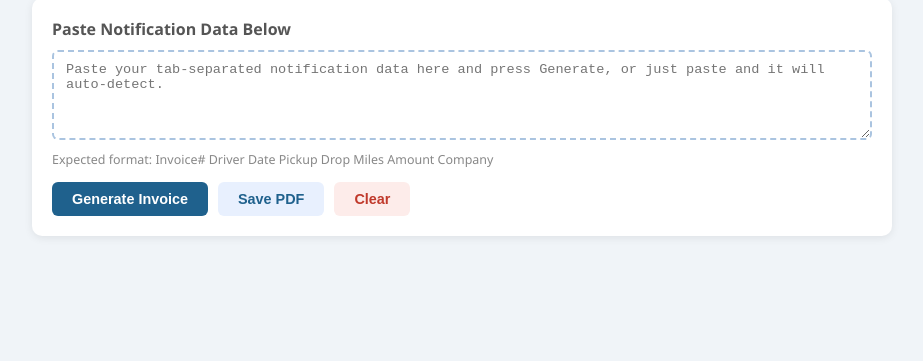
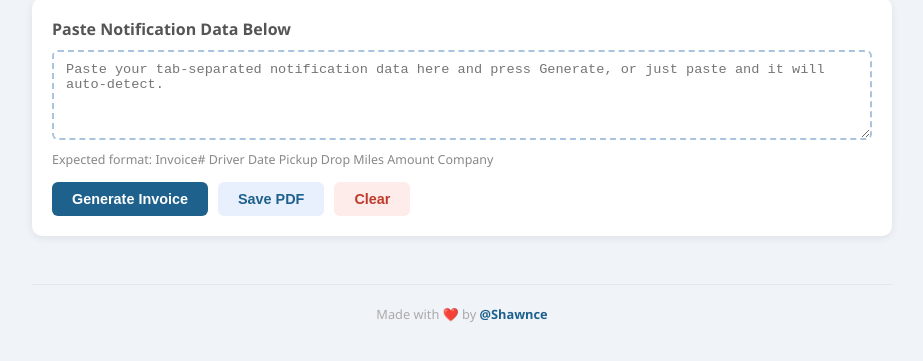
Before and after one commit to drunkiddy/invoice-generator, a website: page index.html in a window 1280 px wide. Shown: the part 81-442 px from the top of the page, without its empty margins (178-1101 px from the left). Drawn offline with nearby package versions, Linux system fonts and the light colour scheme.

Commit message:
Add footer credit

```diff
--- a/index.html
+++ b/index.html
@@ -484,6 +484,10 @@
     <h2>Recent Invoices</h2>
     <div class="history-list" id="historyList"></div>
   </div>
+
+  <footer style="text-align:center;margin-top:48px;padding:20px 0 8px;border-top:1px solid #e2e8f0;font-size:0.8rem;color:#aaa;">
+    Made with ❤️ by <a href="https://t.me/Shawnce" target="_blank" style="color:#1f618d;text-decoration:none;font-weight:600;">@Shawnce</a>
+  </footer>
 </div>
 
 <script>
```
